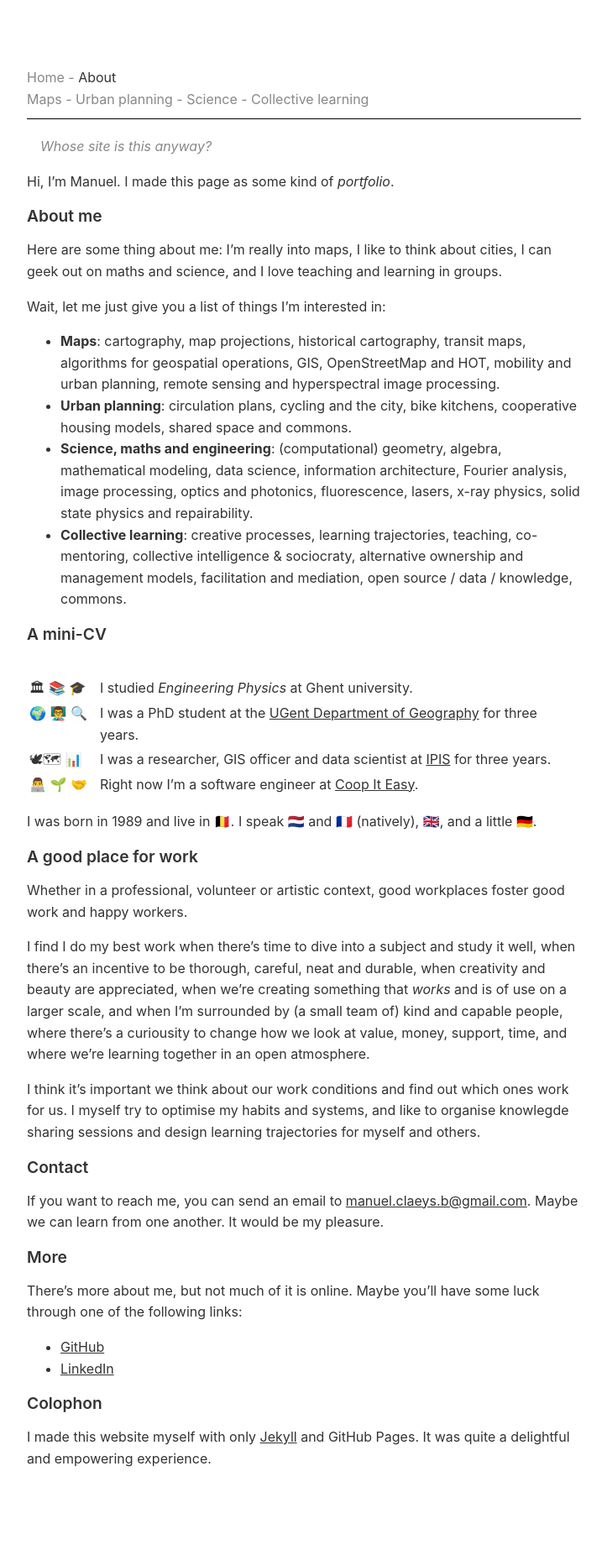
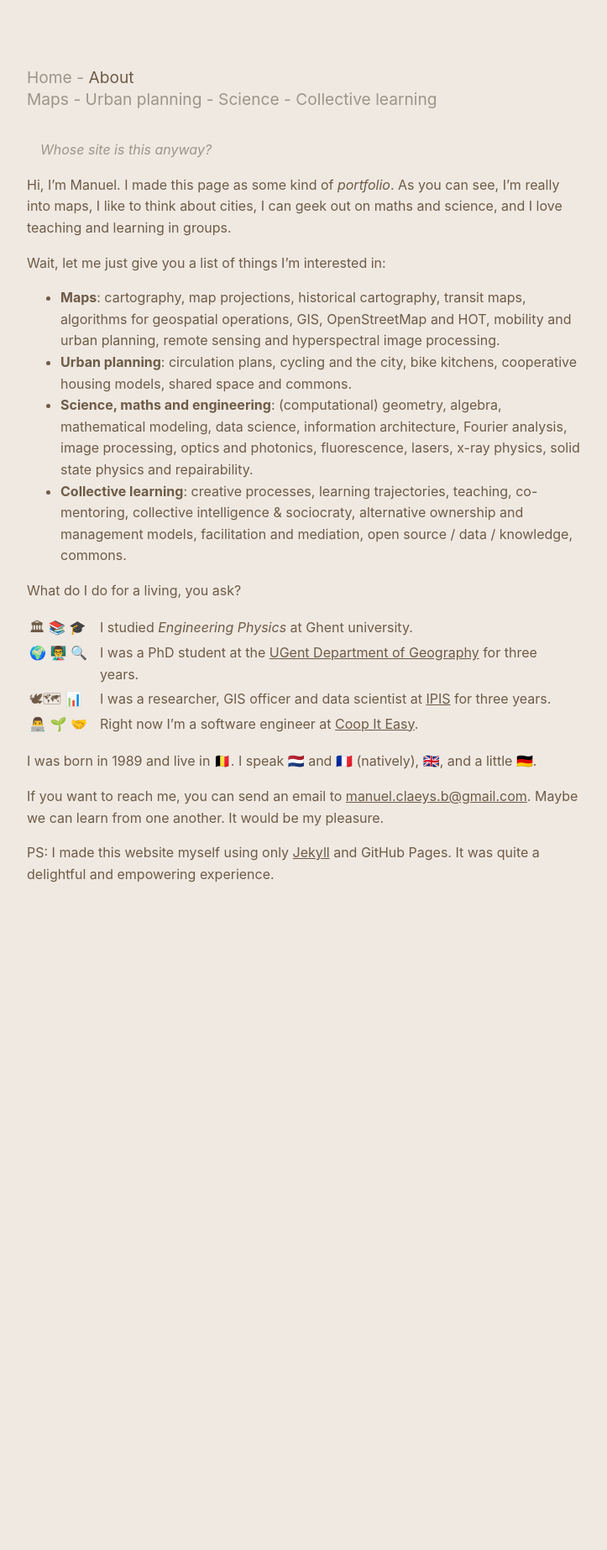
Before and after one commit to mclaeysb/mclaeysb.github.com, a Jekyll site: the page built from about.md, in a window 1280 px wide. Shown: the whole page at 84% size, without its empty margins (278-1001 px from the left). Built offline with Jekyll 4.4.1, drawn with Linux system fonts in a browser that asks for light colours; after the commit the page ends 1150 px from its top, so only the background shows below that.

Commit message:
Brown style

```diff
--- a/_layouts/category.html
+++ b/_layouts/category.html
@@ -13,7 +13,7 @@ layout: default
 	{% assign file_path_img = 'img/' | append: project.slug | append: '.' %}
 	{% for file in site.static_files %}
 		{% if file.path contains file_path_img %}
-	        <img src="{{ file.path }}">
+	        <div><img src="{{ file.path }}"></div>
 	    {% endif %}
 	{% endfor %}
 
--- a/_layouts/project.html
+++ b/_layouts/project.html
@@ -10,11 +10,9 @@ layout: default
 	{% endfor %}
 </a>
 
-<h1>{{ page.title }}</h1>
+<h1><a href="{{ page.link }}" target="{% if page.link %}out{% endif %}">{{ page.title }}</a></h1>
 
 {% if page.tagline %} <blockquote> {{ page.tagline }}  </blockquote> {% endif %}
-
-{% if page.link %} ➤ <a href="{{ page.link }}">Visit it!</a> {% endif %}
 
 {{content}}
 
--- a/about.md
+++ b/about.md
@@ -5,11 +5,7 @@ title: About me
 
 > Whose site is this anyway?
 
-Hi, I'm Manuel. I made this page as some kind of _portfolio_.
-
-# About me
-
-Here are some thing about me: I'm really into maps, I like to think about cities, I can geek out on maths and science, and I love teaching and learning in groups.
+Hi, I'm Manuel. I made this page as some kind of _portfolio_. As you can see, I'm really into maps, I like to think about cities, I can geek out on maths and science, and I love teaching and learning in groups.
 
 Wait, let me just give you a list of things I'm interested in:
 
@@ -18,9 +14,8 @@ Wait, let me just give you a list of things I'm interested in:
 - **Science, maths and engineering**: (computational) geometry, algebra, mathematical modeling, data science, information architecture, Fourier analysis, image processing, optics and photonics, fluorescence, lasers, x-ray physics, solid state physics and repairability.
 - **Collective learning**: creative processes, learning trajectories, teaching, co-mentoring, collective intelligence & sociocraty, alternative ownership and management models, facilitation and mediation, open source / data / knowledge, commons.
 
-# A mini-CV
+What do I do for a living, you ask?
 
-| |
 | 🏛 📚 🎓 | I studied *Engineering Physics* at Ghent university.
 | 🌍 👨‍🏫 🔍 | I was a PhD student at the [UGent Department of Geography](http://geoweb.ugent.be) for three years.
 | 🕊🗺 📊 | I was a researcher, GIS officer and data scientist at [IPIS](http://ipisresearch.be) for three years.
@@ -29,25 +24,6 @@ Wait, let me just give you a list of things I'm interested in:
 
 I was born in 1989 and live in 🇧🇪.	I speak 🇳🇱 and 🇫🇷 (natively), 🇬🇧, and a little 🇩🇪.<!--🍫🥖🍵🥨  🇳🇱🇫🇷🇬🇧🇩🇪-->
 
-# A good place for work
-
-Whether in a professional, volunteer or artistic context, good workplaces foster good work and happy workers.
-
-I find I do my best work when there's time to dive into a subject and study it well, when there's an incentive to be thorough, careful, neat and durable, when creativity and beauty are appreciated, when we're creating something that _works_ and is of use on a larger scale, and when I'm surrounded by (a small team of) kind and capable people, where there's a curiousity to change how we look at value, money, support, time, and where we're learning together in an open atmosphere.
-
-I think it's important we think about our work conditions and find out which ones work for us. I myself try to optimise my habits and systems, and like to organise knowlegde sharing sessions and design learning trajectories for myself and others.
-
-# Contact
-
 If you want to reach me, you can send an email to [manuel.claeys.b@gmail.com](mailto:manuel.claeys.b@gmail.com). Maybe we can learn from one another. It would be my pleasure.
 
-# More
-
-There's more about me, but not much of it is online. Maybe you'll have some luck through one of the following links:
-
-- [GitHub](https://github.com/mclaeysb)
-- [LinkedIn](https://linkedin.com/in/mclaeysb/)
-
-# Colophon
-
-I made this website myself with only [Jekyll](https://jekyllrb.com/) and GitHub Pages. It was quite a delightful and empowering experience.
+PS: I made this website myself using only [Jekyll](https://jekyllrb.com/) and GitHub Pages. It was quite a delightful and empowering experience.
--- a/css/main.css
+++ b/css/main.css
@@ -1,21 +1,36 @@
+:root {
+  --background-color: #EFE9E2;
+  --light-text-color: #9e9488;
+  --visited-text-color: #877b6c;
+  --main-text-color: #6e5b46;
+  --hover-text-color: #5e4c37;
+}
+
 body {
 	margin: 60px auto;
 	padding: 20px;
 	width: 660px;
 	font-family: -apple-system,BlinkMacSystemFont,'avenir next',avenir,helvetica,'helvetica neue',ubuntu,roboto,noto,'segoe ui',arial,sans-serif;
-	font-size: 1rem;
+    font-size: 1rem;
 	line-height: 1.6em;
-	color: #333;
+	color: var(--main-text-color);
+    background-color: var(--background-color);
 	text-rendering: optimizeLegibility;
 }
 
-a { color: #333; }
-a:visited { color: #666;}
+a { color: var(--main-text-color); }
+a:visited { color: var(--visited-text-color);}
+a[target="out"]:after {
+    content: " ☞";
+}
 
 h1, h2, h3, h4 {
 	margin-bottom: .5rem;
 	line-height: 1.25;
 	font-weight: 600;
+}
+h1 a {
+    text-decoration: none
 }
 h1 {font-size: 1.2em;}
 h2 {font-size: 1.1em;}
@@ -24,13 +39,14 @@ strong {font-size: 1em;}
 em {font-style: italic;}
 blockquote {
 	font-style: italic;
-	color: #888;
+	color: var(--light-text-color);
 	padding: 0 1em;
 	margin: 10px 0px;
 }
 
 img {
     width: 100%;
+    box-shadow: 2px 2px 2px #00000040;
 }
 
 img.main {
@@ -51,11 +67,11 @@ img.main {
 
 .project-box a.project {
     text-decoration: none;
-    color: #666;
+    color: var(--visited-text-color);
 }
 
 .project-box a.project:hover {
-    color: #000
+    color: var(--hover-text-color)
 }
 
 .project-box a.project img {
@@ -78,12 +94,13 @@ img.main {
 }
 
 nav {
-	color: #888;
-	border-bottom: 1px solid #000;
-	padding-bottom: 10px;
+	font-size: 1.2rem;
+    color: var(--light-text-color);
+	/*border-bottom: 1px solid #000;*/
+	padding-bottom: 15px;
 	margin-bottom: 20px;
 }
-nav a { text-decoration: none; color: #888;}
-nav a:visited {color: #888;}
-nav a.active { color: #333;}
-nav a:hover { color: #000;}
+nav a { text-decoration: none; color: var(--light-text-color);}
+nav a:visited {color: var(--light-text-color);}
+nav a.active { color: var(--main-text-color);}
+nav a:hover { color: var(--hover-text-color);}
```
Also changed, not shown: index.md (+2 -4 lines), 2 other files.
